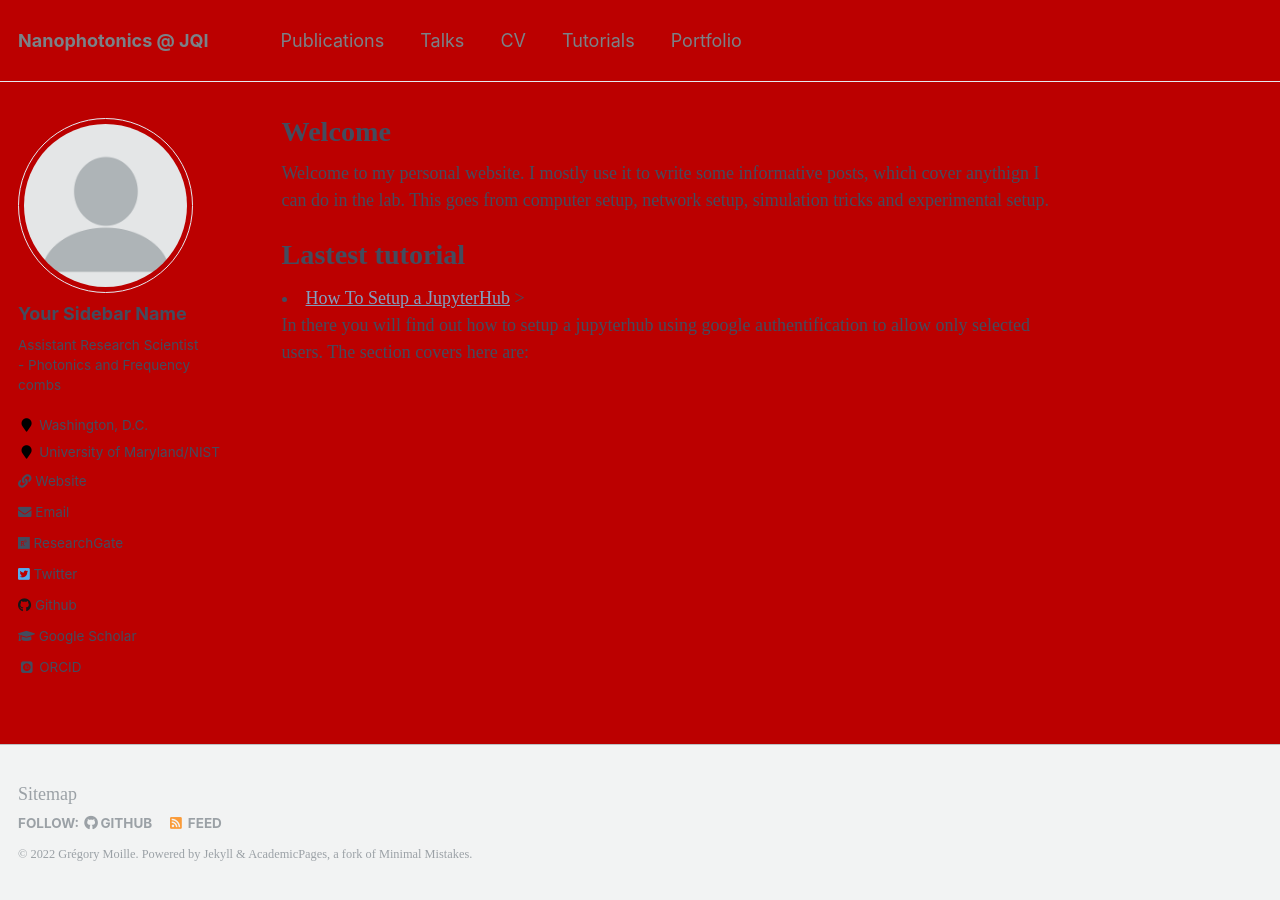
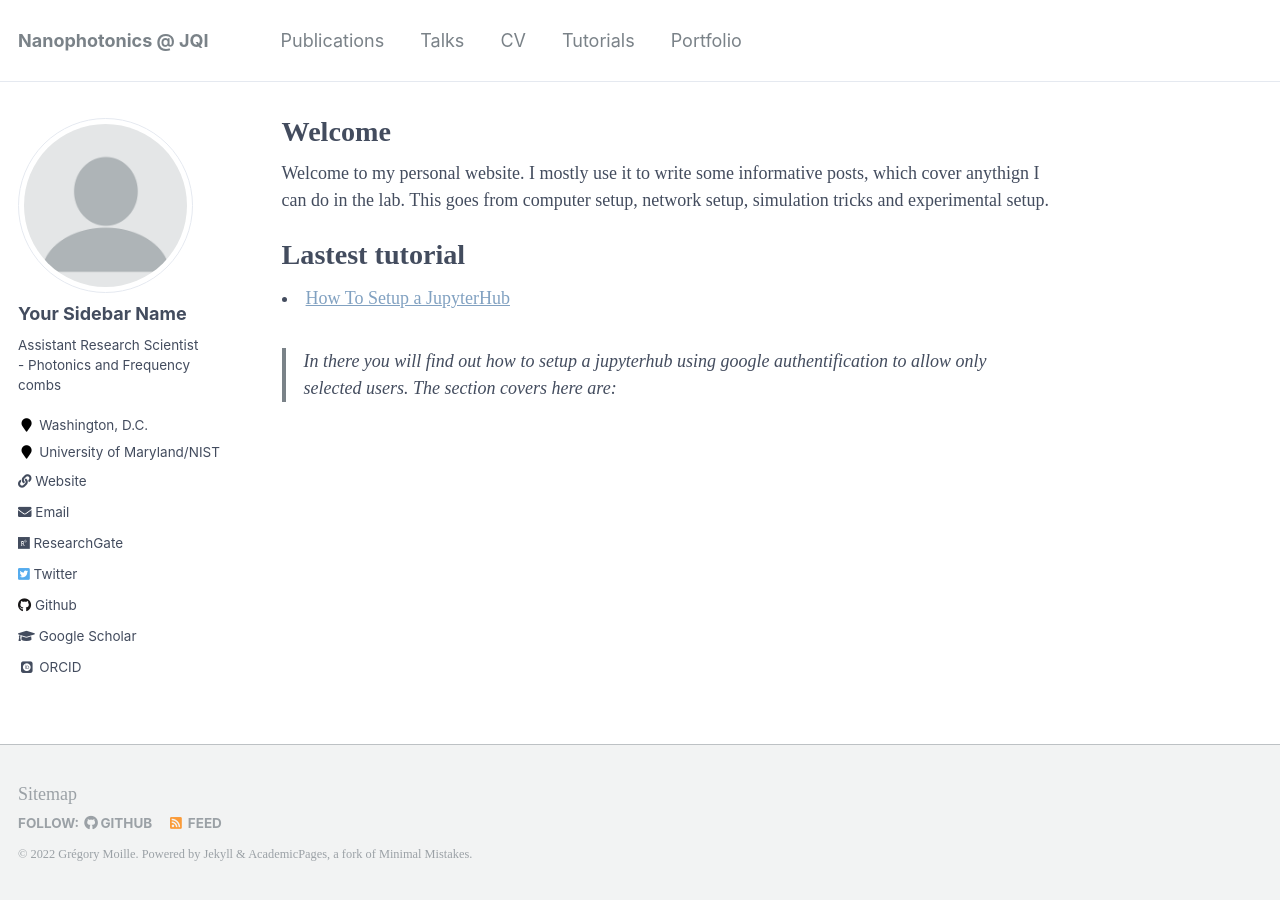
Before and after one commit to gregmoille/gregmoille.github.io, a Jekyll site: the page built from _pages/about.md, in a window 1280 px wide. Built offline with Jekyll 4.4.1, drawn with Linux system fonts in a browser that asks for light colours; some web fonts are replaced.

Commit message:
fix background and quote

```diff
--- a/_pages/about.md
+++ b/_pages/about.md
@@ -19,6 +19,8 @@ Welcome to my personal website. I mostly use it to write some informative posts,
   <li>
       <a href="{{ post.url }}">{{ post.title }}</a>
 
-      >{{ post.excerpt }}
+      <blockquote>
+        {{ post.excerpt }}
+      </blockquote>
   </li>
 {% endfor %}
--- a/_sass/_base.scss
+++ b/_sass/_base.scss
@@ -108,6 +108,8 @@ blockquote {
     }
   }
 }
+
+
 
 /* links */
 
--- a/_sass/_variables.scss
+++ b/_sass/_variables.scss
@@ -53,8 +53,8 @@ $light-gray                 : mix(#fff, $gray, 50%);
 $lighter-gray               : mix(#fff, $gray, 90%);
 
 
-$body-color                 : #bb0000;
-$background-color           : #bb0000;
+$body-color                 : #fff;
+$background-color           : #fff;
 $code-background-color      : #fafafa;
 $code-background-color-dark : $light-gray;
 $text-color                 : #434C5E;
```
